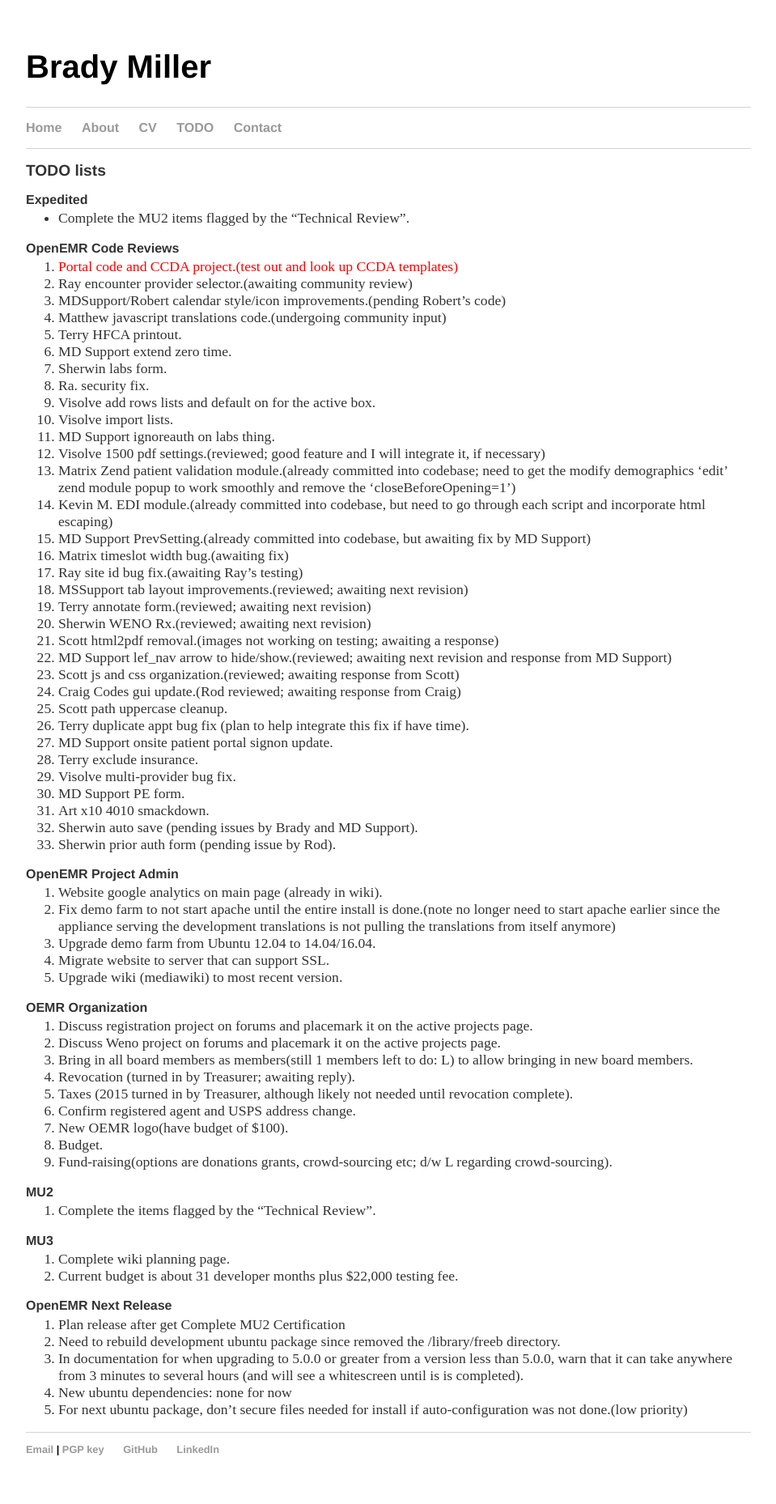
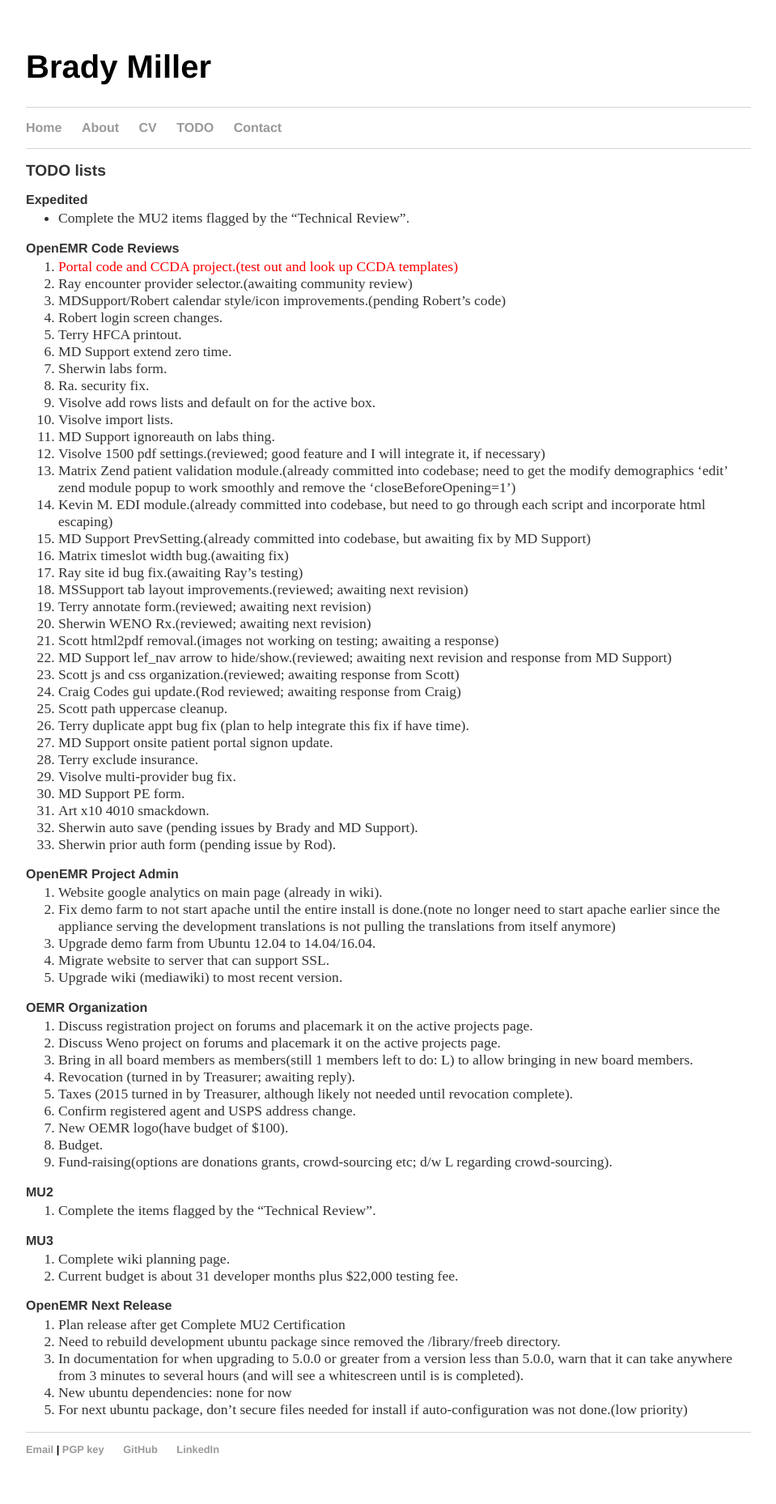
Before and after one commit to bradymiller/bradymiller.github.io, a Jekyll site: the page built from todo/index.md, in a window 1280 px wide. Shown: the whole page at 81% size, without its empty margins (160-1119 px from the left). Built offline with Jekyll 4.4.1, drawn with Linux system fonts in a browser that asks for light colours.

Commit message:
Update todo list

```diff
--- a/todo/index.md
+++ b/todo/index.md
@@ -10,7 +10,7 @@
 1. <span style="color: red">Portal code and CCDA project.(test out and look up CCDA templates)</span>
 1. Ray encounter provider selector.(awaiting community review)
 1. MDSupport/Robert calendar style/icon improvements.(pending Robert's code)
-1. Matthew javascript translations code.(undergoing community input)
+1. Robert login screen changes.
 1. Terry HFCA printout.
 1. MD Support extend zero time.
 1. Sherwin labs form.
```
